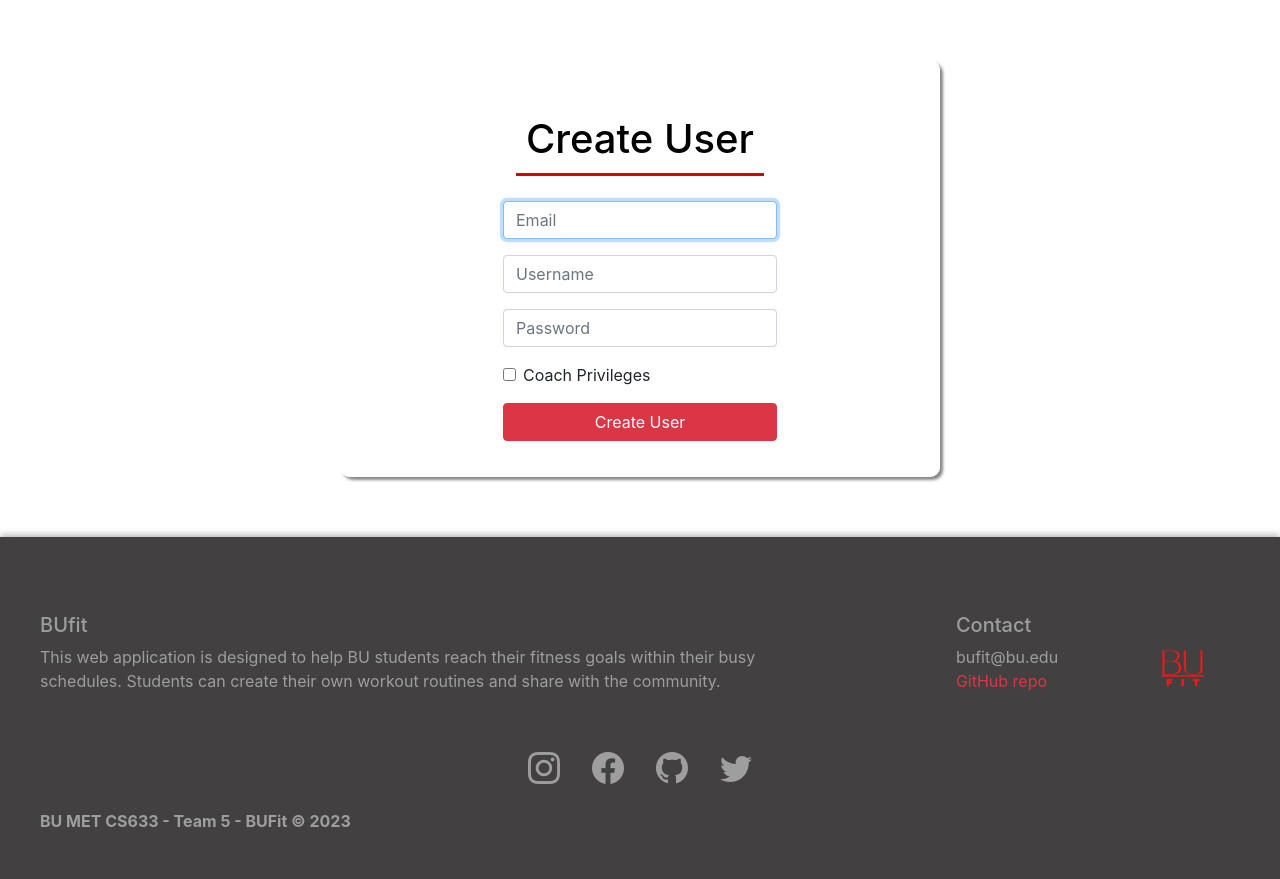
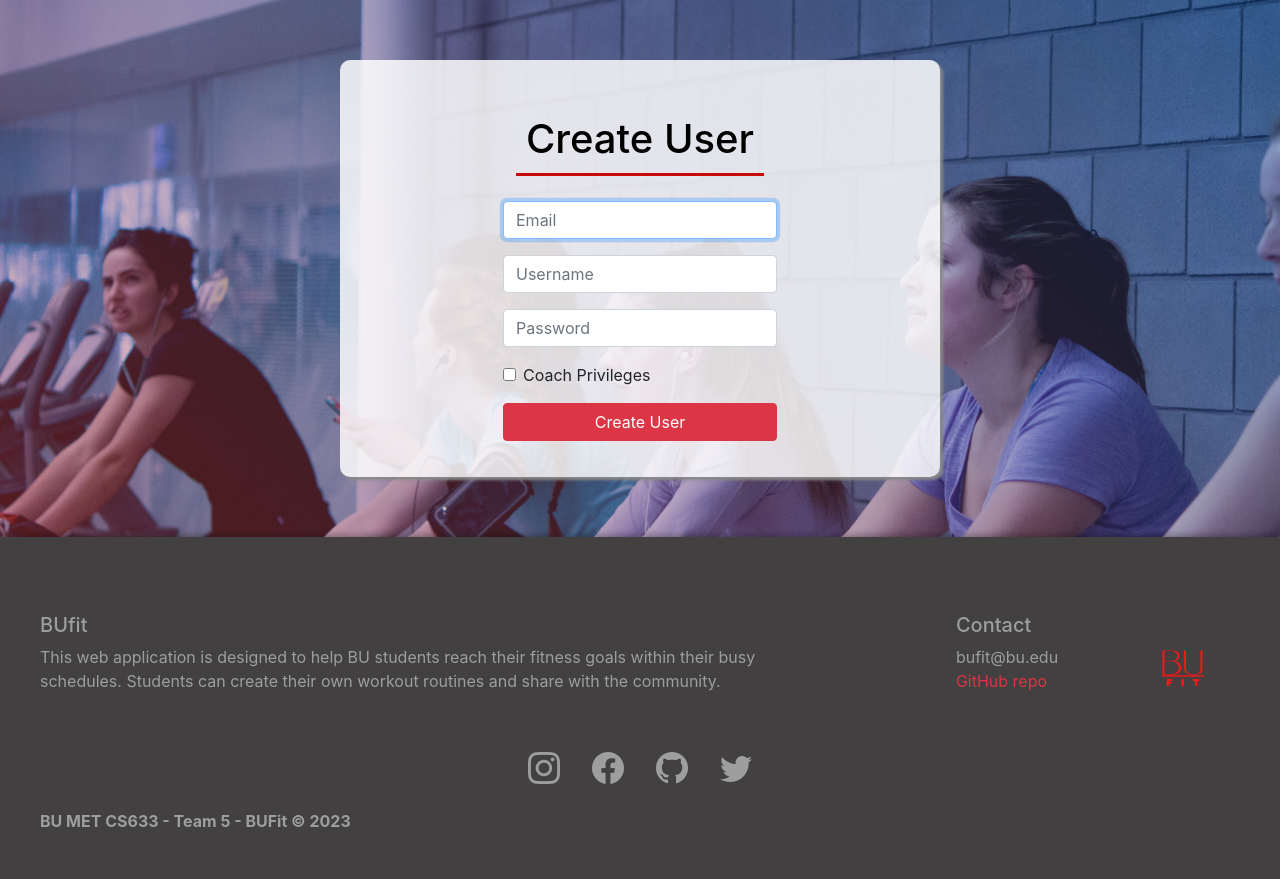
Before and after one commit to Helmphlyx/bufit, a Flask app: page /create_user in a window 1280 px wide. Shown: the part 116-995 px from the top of the page. Run offline with Flask 3, Linux system fonts and the light colour scheme; a user stored in the database is signed in; parts of the project's set-up code (start-up, migrations or seed data) failed here and were passed over; some libraries are stand-ins or nearby versions.

Commit message:
Add bg img to create user page

```diff
--- a/templates/create_user.html
+++ b/templates/create_user.html
@@ -3,7 +3,14 @@
 {% block content %}
 <body>
 <style>
-
+ body{
+        background-image: linear-gradient(45deg,
+        rgba(245, 69, 66, 0.408),
+        rgba(8, 82, 156, 0.341)), url("../static/img/create-user-img.jpg");
+        background-size: cover;
+        padding:0;
+        margin:0;
+    }
 </style>
 <div class="auth-box">
     <h1>Create User</h1>
```
Also changed, not shown: static/img/create-user-img.jpg (added).
